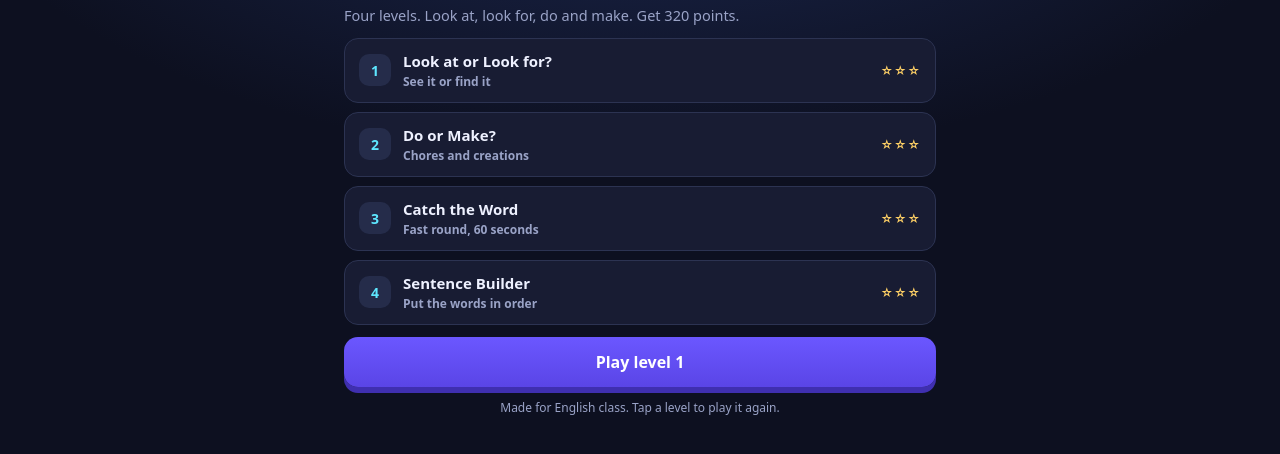
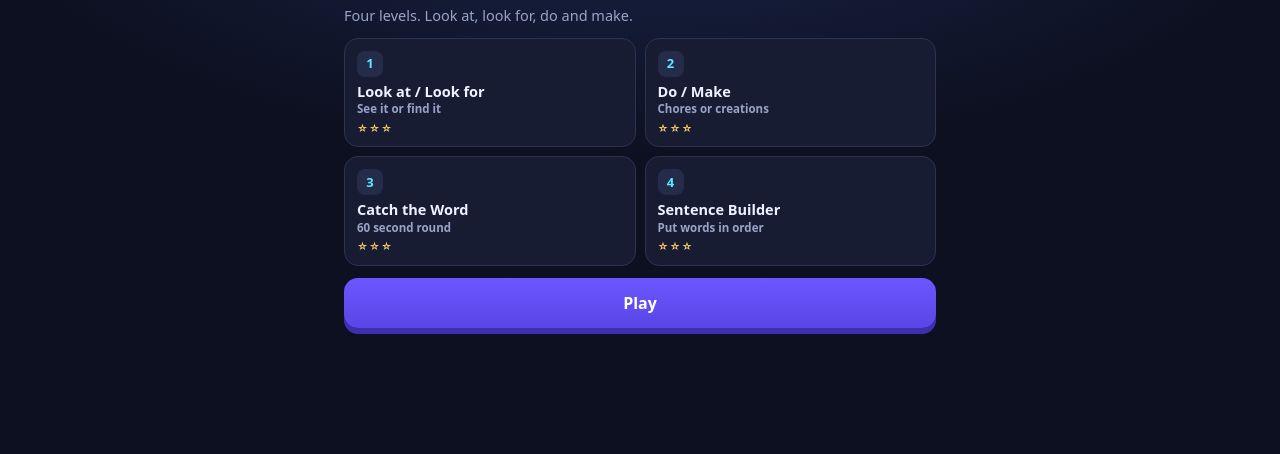
Before and after one commit to chrisprofessora1-pixel/verb-quest, a plain HTML site: page index.html in a window 1280 px wide. Shown: the part 120-574 px from the top of the page. Drawn offline with Linux system fonts and the light colour scheme.

Commit message:
Compact home screen for embed height

```diff
--- a/index.html
+++ b/index.html
@@ -39,16 +39,17 @@
   .btn:active{transform:translateY(3px);box-shadow:0 3px 0 #3f2fb0}
   .btn.ghost{background:var(--card2);color:var(--txt);box-shadow:0 6px 0 #12172b;border:1px solid var(--line)}
   .btn.gold{background:linear-gradient(180deg,#ffcf5c,#f5b52d);color:#2b2000;box-shadow:0 6px 0 #b8820d}
-  .levels{display:grid;gap:9px}
-  .lvl{display:flex;align-items:center;gap:12px;background:var(--card);border:1px solid var(--line);
-    border-radius:14px;padding:12px 14px;cursor:pointer;text-align:left;color:var(--txt);font-family:inherit;
-    font-size:15px;font-weight:700;transition:border-color .15s,transform .06s}
+  .levels{display:grid;grid-template-columns:1fr 1fr;gap:9px}
+  .lvl{display:flex;flex-direction:column;align-items:flex-start;gap:6px;background:var(--card);
+    border:1px solid var(--line);border-radius:14px;padding:12px;cursor:pointer;text-align:left;
+    color:var(--txt);font-family:inherit;font-size:14.5px;font-weight:750;line-height:1.2;
+    transition:border-color .15s,transform .06s}
   .lvl:active{transform:scale(.99)}
-  .lvl .n{width:32px;height:32px;border-radius:10px;display:grid;place-items:center;font-size:14px;
+  .lvl .n{width:26px;height:26px;border-radius:8px;display:grid;place-items:center;font-size:13px;
     background:#252c4a;color:var(--cyan);flex:none}
-  .lvl .t{flex:1;display:flex;flex-direction:column;gap:2px}
-  .lvl .t small{font-weight:600;color:var(--dim);font-size:12px}
-  .lvl .st{font-size:12px;color:var(--gold);letter-spacing:1px}
+  .lvl .t{display:flex;flex-direction:column;gap:2px}
+  .lvl .t small{font-weight:600;color:var(--dim);font-size:11.5px}
+  .lvl .st{font-size:10.5px;color:var(--gold);letter-spacing:1px}
   .lvl.done{border-color:#2f6b52;background:#152a24}
   .qmeta{display:flex;align-items:center;justify-content:space-between;font-size:12.5px;color:var(--dim);font-weight:700}
   .prompt{background:var(--card);border:1px solid var(--line);border-radius:16px;padding:20px 16px;
@@ -201,14 +202,14 @@
     var doneCount = Object.keys(state.done).filter(function(k){ return state.done[k]; }).length;
     setProgress(doneCount/4*100);
     var levels = [
-      {n:1, t:"Look at or Look for?", s:"See it or find it"},
-      {n:2, t:"Do or Make?", s:"Chores and creations"},
-      {n:3, t:"Catch the Word", s:"Fast round, 60 seconds"},
-      {n:4, t:"Sentence Builder", s:"Put the words in order"}
+      {n:1, t:"Look at / Look for", s:"See it or find it"},
+      {n:2, t:"Do / Make", s:"Chores or creations"},
+      {n:3, t:"Catch the Word", s:"60 second round"},
+      {n:4, t:"Sentence Builder", s:"Put words in order"}
     ];
     var html = '<div class="screen">' +
       '<h1>Verb <span>Quest</span></h1>' +
-      '<p>Four levels. Look at, look for, do and make. Get 320 points.</p>' +
+      '<p>Four levels. Look at, look for, do and make.</p>' +
       '<div class="levels">' +
       levels.map(function(l){
         var d = state.done[l.n];
@@ -219,8 +220,7 @@
         '</button>';
       }).join("") +
       '</div>' +
-      '<button class="btn" id="playAll">Play level 1</button>' +
-      '<p class="tiny">Made for English class. Tap a level to play it again.</p>' +
+      '<button class="btn" id="playAll">Play</button>' +
       '</div>';
     screenEl.innerHTML = html;
 
```
